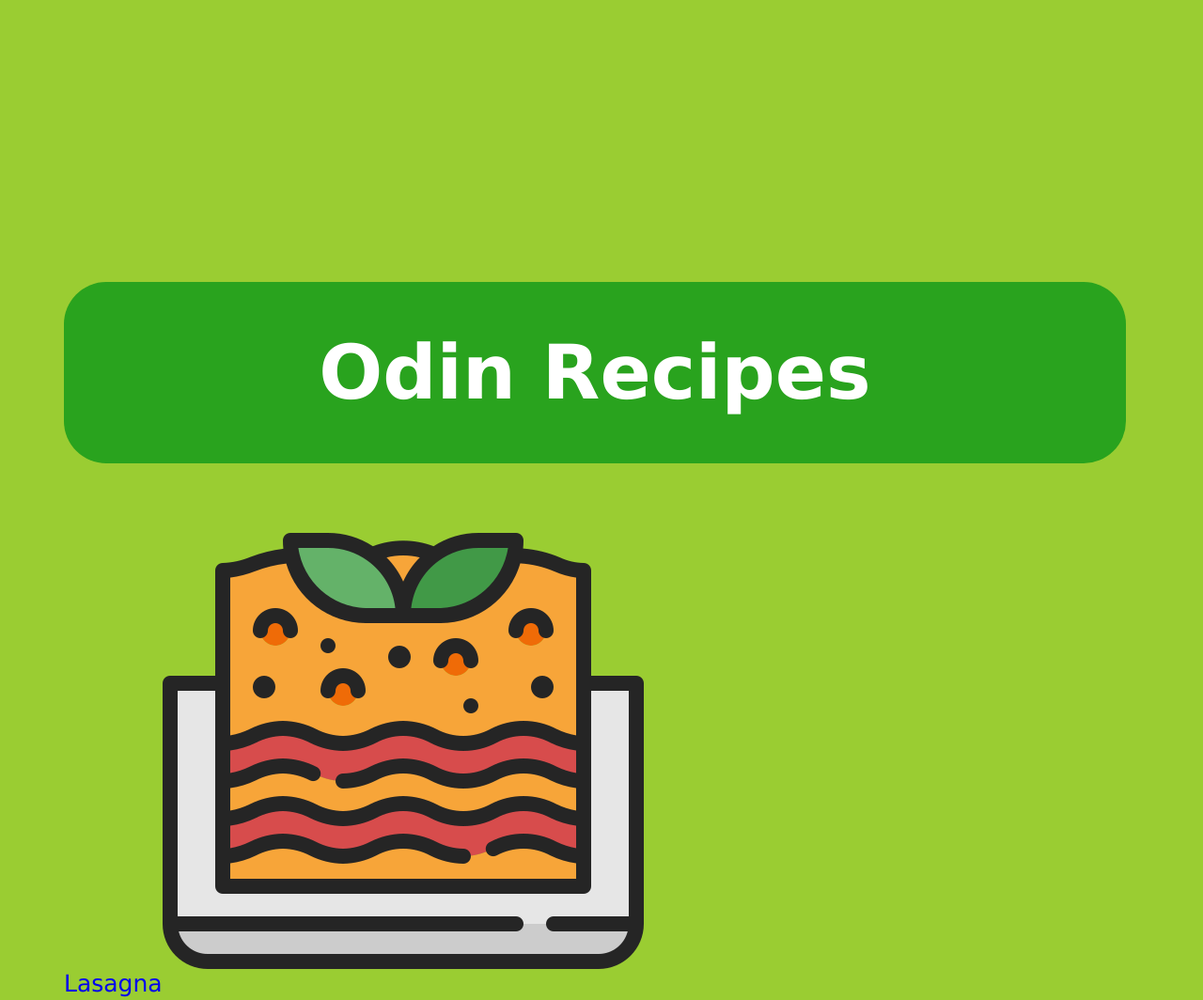
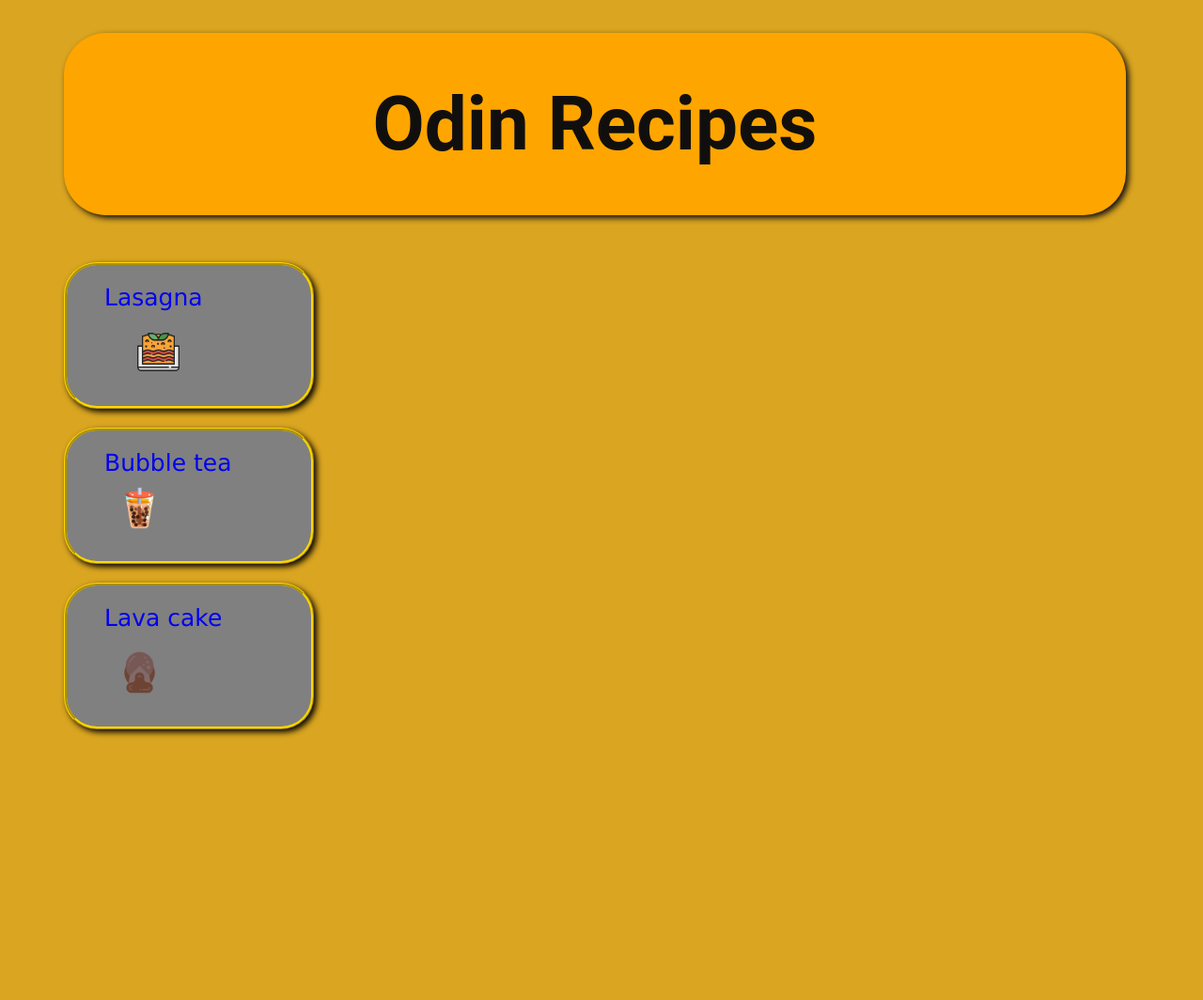
Before and after one commit to SinethMendis/odin-recipes, a plain HTML site: page index.html in a window 1280 px wide. Shown: the top 1064 px of the page at 94% size. After the commit the page ends 801 px from the top, so only its background shows below. Drawn offline with Linux system fonts and the light colour scheme; files whose address does not match are found by name.

Commit message:
Some styling

```diff
--- a/style.css
+++ b/style.css
@@ -1,9 +1,7 @@
-
-
 body {
-    background-color: yellowgreen;
+    background-color: goldenrod;
     /* background-image: url(https://wallpaperaccess.com/full/1412206.jpg); */
-     /* background-position: center; */
+    /* background-position: center; */
     background-repeat: no-repeat;
     background-size: cover;
     height: 100%;
@@ -15,22 +13,24 @@ body {
 }
 
 h1 {
-    font-family: Verdana, Geneva, Tahoma, sans-serif;
-    color: rgb(255, 255, 255);
+    font-family:  Roboto, Oxygen, Ubuntu, Cantarell, 'Open Sans', 'Helvetica Neue', sans-serif;
+    color: rgb(17, 15, 14);
     text-align: center;
     font-weight: bolder;
-    background-color: rgb(41, 163, 30);
+    background-color: orange;
     height: auto;
     width: auto;
     border-radius: 45px;
     padding: 50px;
-    margin-top: 300px;
+    margin-top: 35px;
     margin-bottom: 50px;
     font-size: 80px;
     border-color: black;
     margin-left: 60px;
     margin-right: 90px;
     /* box-shadow: inset; */
+    box-shadow: 3px 3px 6px 0px ;
+    /* text-shadow: 3px 3px 6px 0px inset; */
 
 }
 
@@ -40,10 +40,11 @@ h1 {
     /* text-align: center; */
     list-style-type: none;
     margin-right: 60px;
-    line-height: 45px;
+    line-height: 30px;
     font-size: 25px;
     /* text-decoration: none; */
     margin-left: 20px;
+
 }
 
 
@@ -56,3 +57,53 @@ li {
 a {
     text-decoration: none;
 }
+
+.icon-1 {
+    width: 45px;
+    height: 45px;
+    /* background-color: aqua; */
+    margin-top: 20px;
+    margin-left:35px;
+    margin-bottom: -12.5px;
+
+    position: relative;
+}
+
+.icon-2 {
+    width: 45px;
+    height: 45px;
+    /* background-color: aqua; */
+    margin-top: 10px;
+    margin-left:15px;
+    margin-bottom: -12.5px;
+    position: relative;
+}
+
+.icon-3 {
+    width: 45px;
+    height: 45px;
+    /* background-color: aqua; */
+    margin-top: 20px;
+    margin-left:15px;
+    margin-bottom: -12.5px;
+
+    position: relative;
+
+}
+.recipe-container{
+    background-color: grey;
+    margin-top: 20px;
+    display: block;
+    padding-bottom: 40px;
+    padding-left: 40px;
+    padding-right: 40px;
+    align-items: center;
+    border-radius: 35px;
+    padding-top: 20px;
+    margin-right: 894px;
+    border-style: ridge;
+    border-color: gold;
+    box-shadow: 3px 3px 6px 0px ;
+
+
+}
```
Also changed, not shown: images/images-recipes/bubble-tea.png (added), images/images-recipes/lasagna.png (added), images/images-recipes/lava-cake.png (added).
